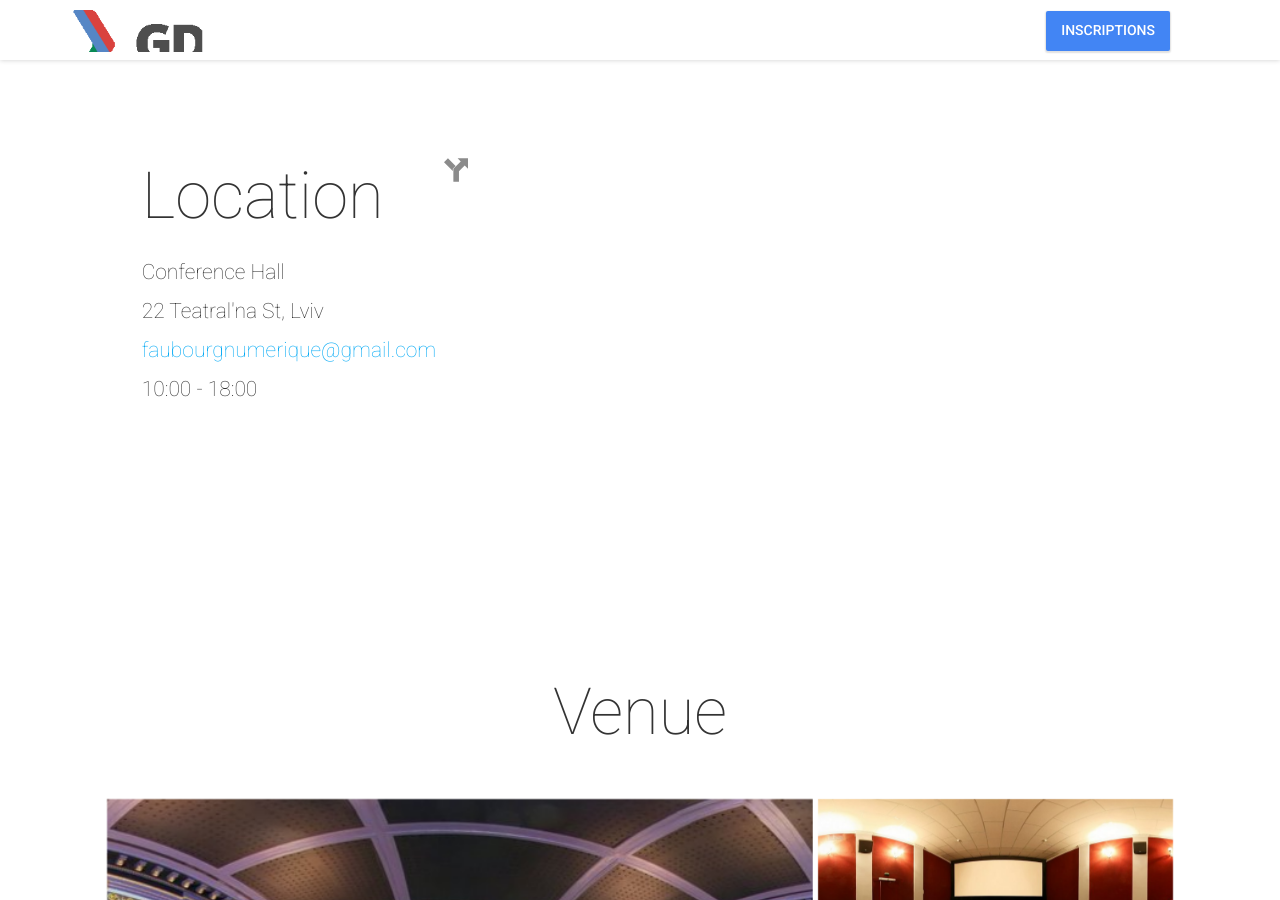
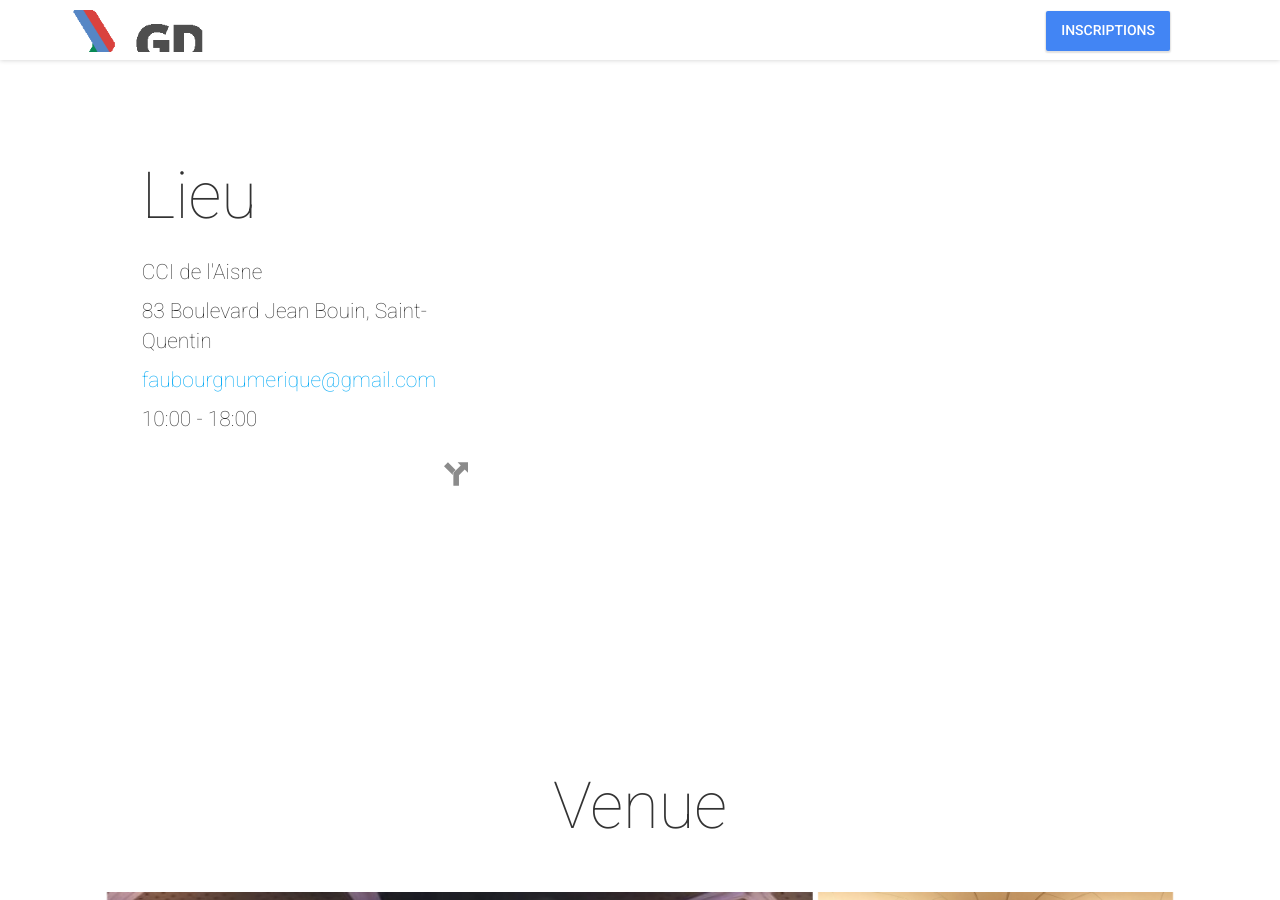
Before and after one commit to MaximeMularz/gdg-intel, a Jekyll site: the page built from index.html, in a window 1280 px wide and 900 px high, scrolled down 2500 px. Built offline with Jekyll 4.4.1, drawn with Linux system fonts in a browser that asks for light colours; nearby versions of some CDN libraries; comment, search, counter and statistics services are not loaded; some of the changed text lies outside the part shown.

Commit message:
speakers

```diff
--- a/_config.yml
+++ b/_config.yml
@@ -83,20 +83,20 @@
 #rockstarSpeakersButtonText: "See all speakers"
 
 # Location Block
-locationBlockTitle: "Location"
-eventLocationName: "Conference Hall"
-eventLocationLink: "http://cabinet.kinopalace.lviv.ua/showtimes/"
-eventStreetAddress: "22 Teatral'na St"
-eventAddressLocality: "Lviv"
-eventAddressLocalityRegion: "Lvivska"
-eventPostalCode: "79000"
+locationBlockTitle: "Lieu"
+eventLocationName: "CCI de l'Aisne"
+eventLocationLink: "http://www.aisne.cci.fr/"
+eventStreetAddress: "83 Boulevard Jean Bouin"
+eventAddressLocality: "Saint-Quentin"
+eventAddressLocalityRegion: "Aisne"
+eventPostalCode: "02100"
 eventAddressCountry: "France"
 eventStartTime: "2014-15-25T10:00"
 eventDoorTime: "09:00"
 eventEndTime: "2014-10-25T18:00"
-eventPlaceCoordinates: "49.843237, 24.028751"
-mapCenterCoordinates: "49.842537, 24.025701"
-mapMobileCenterCoordinates: "49.841620, 24.029411"
+eventPlaceCoordinates: "49.850780, 3.309139"
+mapCenterCoordinates: "49.850780, 3.309139"
+mapMobileCenterCoordinates: "49.850780, 3.309139"
 
 # Venue Block
 venueBlockTitle: "Venue"
@@ -104,8 +104,8 @@
 venueSmallImage1: "venue_1.jpg"
 venueSmallImage2: "venue_2.jpg"
 venueSmallImage3: "venue_3.jpg"
-venueTitle: "Kinopalace Cinema"
-venueFeatures: ["3 huge cinema screens", "Doulby Digital Surround EX audio system", "Located directly in the city center"]
+venueTitle: "CCI de l'Aisne"
+venueFeatures: ["3 salles de conférences", "proximité du centre ville"]
 
 # Tweets Feed Block
 tweetsFeedImage: "twitter-feed.jpg"
```
